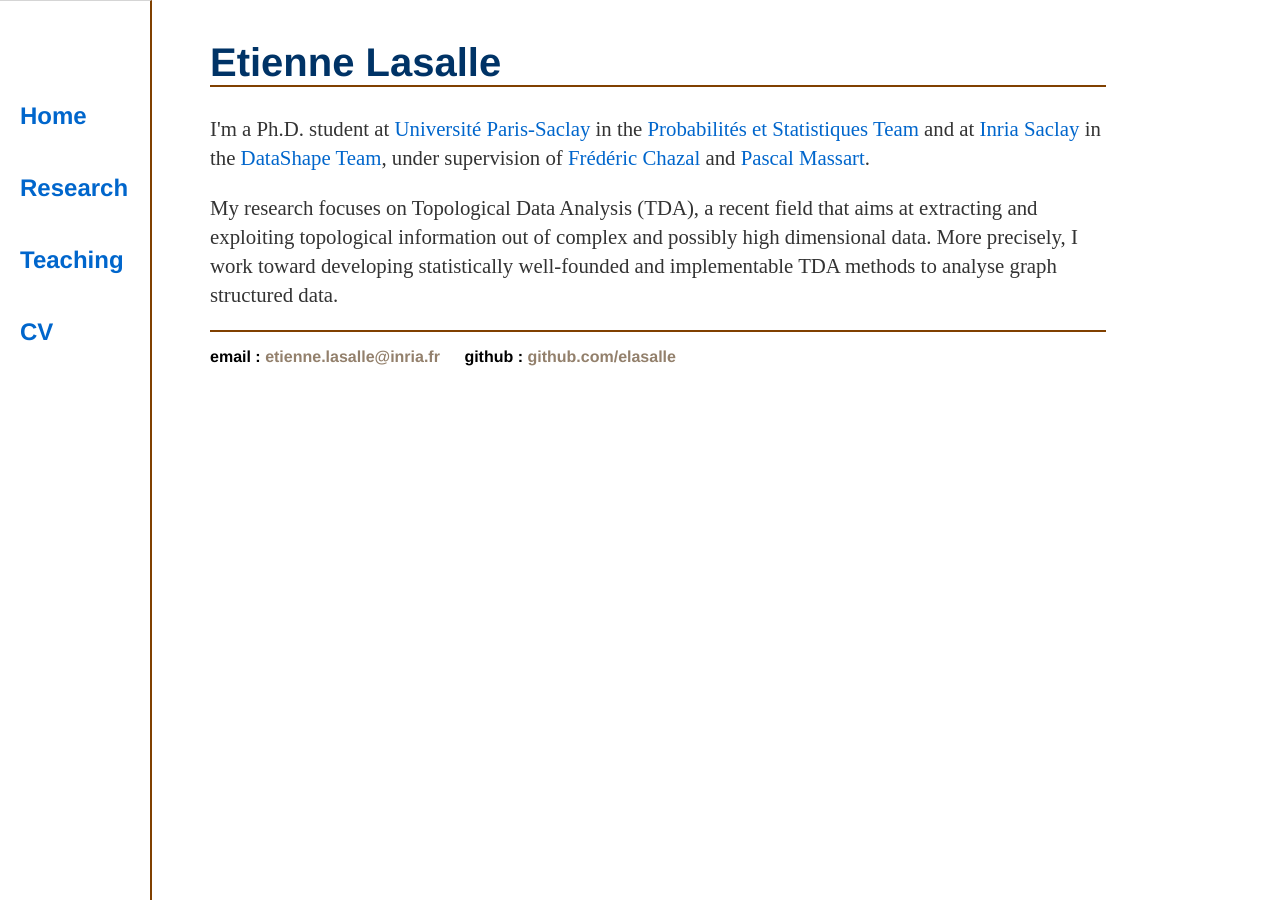
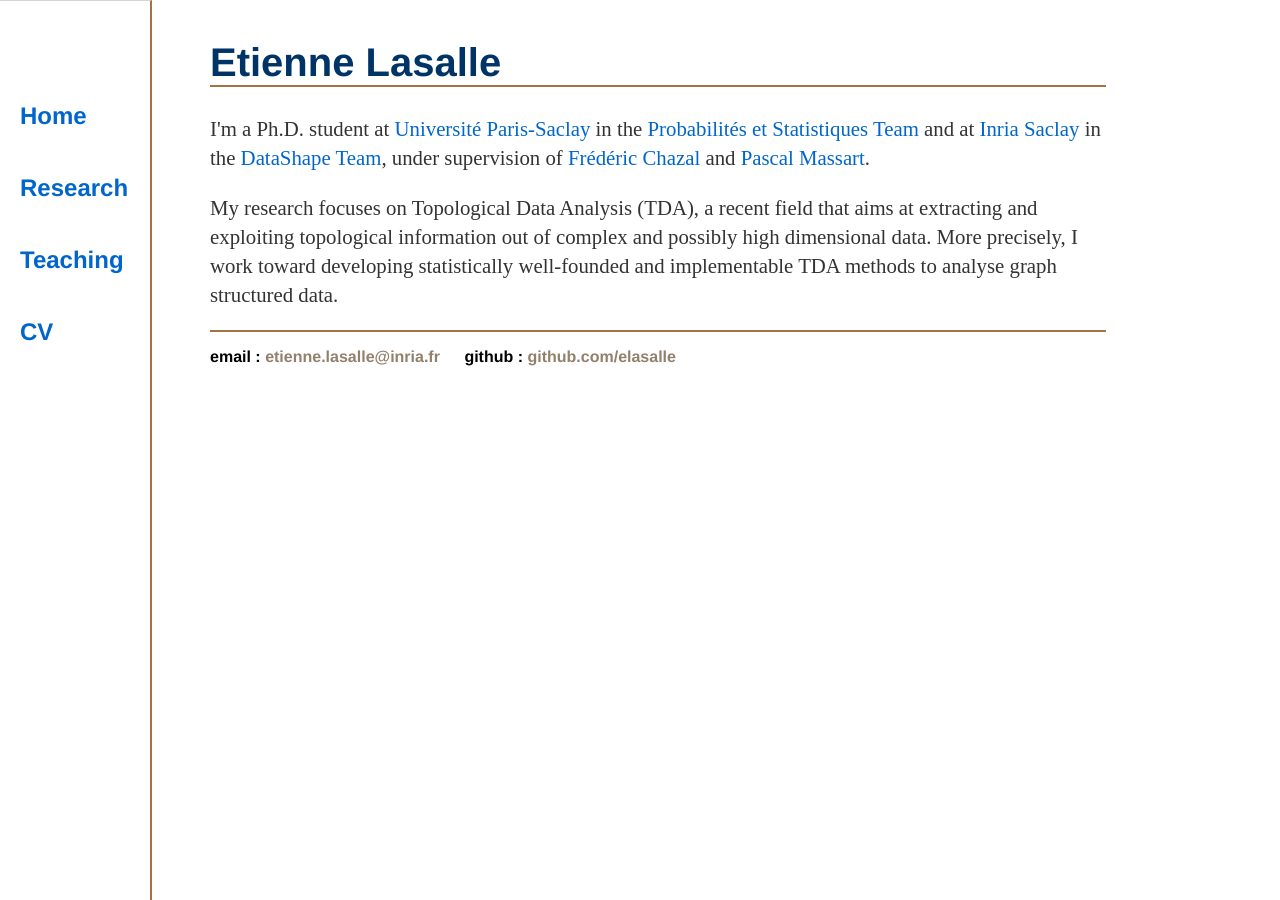
Before and after one commit to elasalle/elasalle.github.io, a Jekyll site: the page built from index.html, in a window 1280 px wide. Built offline with Jekyll 4.4.1, drawn with Linux system fonts in a browser that asks for light colours.

Commit message:
Update main.css
change line color

```diff
--- a/css/main.css
+++ b/css/main.css
@@ -16,7 +16,7 @@
   overflow-x: hidden; /* Disable horizontal scroll */
   padding-top: 55px;
   padding-left: 20px;
-  border-right: 2px solid #804000;
+  border-right: 2px solid #a17345;
   font-size: 1.5em;
   line-height: 3em;
 }
@@ -43,7 +43,7 @@
 }
 h1.name {
     color: #003366;
-    border-bottom: 2px solid #804000;
+    border-bottom: 2px solid #a17345;
 }
 h2 {
     font-size: 1.7em;
@@ -63,7 +63,7 @@
     color: #333;
 }
 footer {
-    border-top: 2px solid #804000;
+    border-top: 2px solid #a17345;
     font-size: 1em;
 }
 
```
